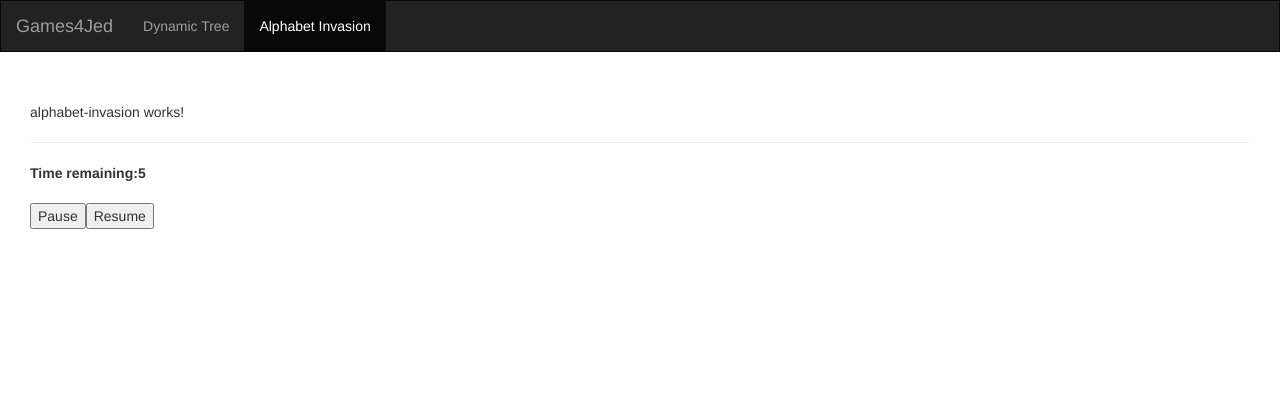
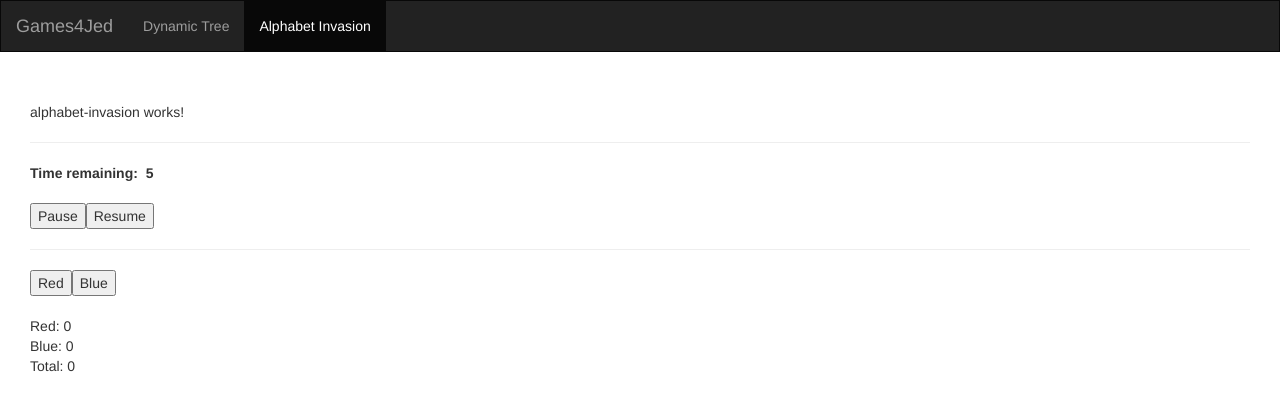
Before and after one commit to Tosin17/games-for-jed, an Angular app: page /alphabet-invasion in a window 1280 px wide. Shown: the top 410 px of the page. Built offline with nearby package versions, Linux system fonts and the light colour scheme.

Commit message:
setup color mixer

```diff
--- a/src/app/features/countdown-timer/countdown-timer.component.html
+++ b/src/app/features/countdown-timer/countdown-timer.component.html
@@ -1,8 +1,22 @@
 <div>
-    <b>Time remaining:</b><span> <b>{{ remainingTime }}</b></span>
+    <b>Time remaining:</b><span> &nbsp;<b>{{ remainingTime }}</b></span>
     <br><br>
 </div>
 <button type="button"
         #pauseTimer>Pause</button>
 <button type="button"
         #resumeTimer>Resume</button>
+
+<div>
+    <hr>
+    <button type="button"
+            #redBtn>Red</button>
+    <button type="button"
+            #blueBtn>Blue</button>
+    <br><br>
+    <span>Red: {{ redCount }}</span>
+    <br>
+    <span>Blue: {{ blueCount }}</span>
+    <br>
+    <span>Total: {{ totalCount }}</span>
+</div>
--- a/src/app/features/countdown-timer/countdown-timer.component.ts
+++ b/src/app/features/countdown-timer/countdown-timer.component.ts
@@ -1,5 +1,5 @@
-import { Component, OnInit, ViewChild, ElementRef, AfterViewInit } from '@angular/core';
-import { fromEvent, interval, merge, empty } from 'rxjs';
+import { Component, ViewChild, ElementRef, AfterViewInit } from '@angular/core';
+import { fromEvent, interval, merge, empty, combineLatest, Observable } from 'rxjs';
 import { mapTo, startWith, switchMap, scan, takeWhile } from 'rxjs/operators';
 
 @Component({
@@ -10,13 +10,17 @@ import { mapTo, startWith, switchMap, scan, takeWhile } from 'rxjs/operators';
 export class CountdownTimerComponent implements AfterViewInit {
   @ViewChild('pauseTimer', { static: false }) pauseTimer: ElementRef;
   @ViewChild('resumeTimer', { static: false }) resumeTimer: ElementRef;
+  @ViewChild('redBtn', { static: false }) redBtn: ElementRef;
+  @ViewChild('blueBtn', { static: false }) blueBtn: ElementRef;
   private readonly COUNT_INIT: number = 10;
   private remainingTime: number = this.COUNT_INIT;
+  blueCount = 0; redCount = 0; totalCount = 0;
 
   constructor() { }
 
   ngAfterViewInit() {
     this.setupTimer();
+    this.setupColorMixer();
   }
 
   setupTimer() {
@@ -36,7 +40,21 @@ export class CountdownTimerComponent implements AfterViewInit {
   }
 
   setupColorMixer() {
+    const increment = (obs: Observable<number>) => {
+      return obs.pipe(
+        mapTo(1),
+        scan((acc, curr) => acc + curr, 0),
+        startWith(0)
+      );
+    };
+    const redBtn = increment(fromEvent(this.redBtn.nativeElement, 'click'));
+    const blueBtn = increment(fromEvent(this.blueBtn.nativeElement, 'click'));
 
+    combineLatest(redBtn, blueBtn)
+      .subscribe(([redCount, blueCount]: any) => {
+        this.redCount = redCount;
+        this.blueCount = blueCount;
+        this.totalCount = blueCount + redCount;
+      });
   }
-
 }
```
